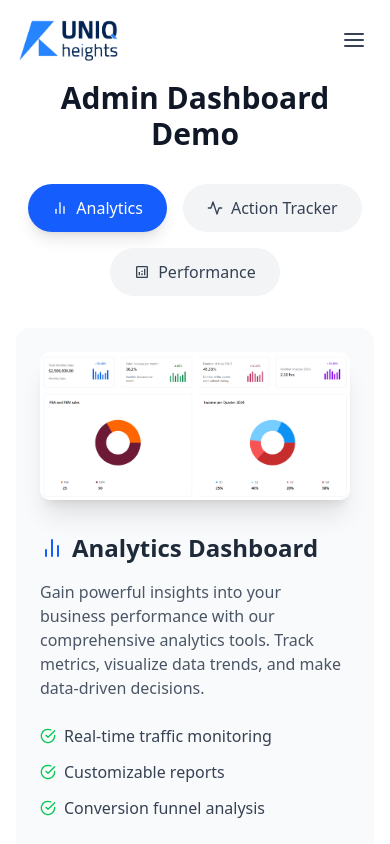
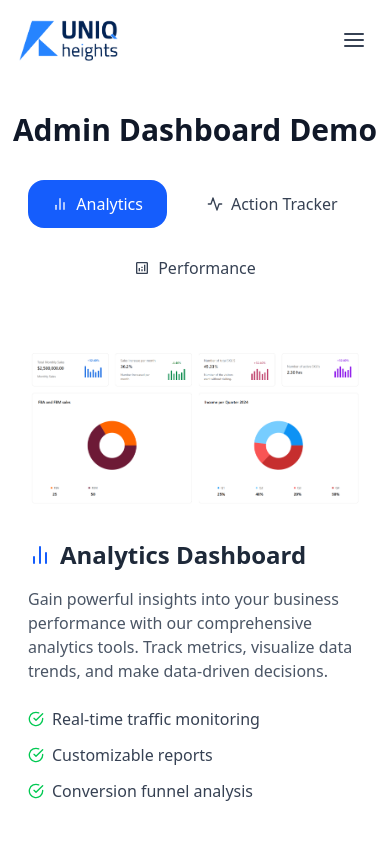
Before and after one commit to Saed-UniqHeights/uniqheight, a React (Vite) app: page /try-demo in a window 390 px wide. Shown: the top 844 px of the page. Built offline with nearby package versions, Linux system fonts and the light colour scheme.

Commit message:
Updated the try demo

```diff
--- a/src/pages/try-demo.tsx
+++ b/src/pages/try-demo.tsx
@@ -20,13 +20,14 @@ const TryDemo: React.FC = () => {
             animate={{ opacity: 1, y: 0 }}
             exit={{ opacity: 0, y: -20 }}
 
+
           >
-            <div className="flex flex-col md:flex-row gap-8">
+            <div className="flex flex-col md:flex-row gap-8 ">
               <div className="md:w-1/2">
                 <img
                   src="/assets/an1.PNG"
                   alt="Analytics Dashboard"
-                  className="rounded-lg shadow-xl object-cover h-full w-full"
+                  className=" object-cover h-full w-full"
                 />
               </div>
               <div className="md:w-1/2">
@@ -70,18 +71,18 @@ const TryDemo: React.FC = () => {
             initial={{ opacity: 0, y: 20 }}
             animate={{ opacity: 1, y: 0 }}
             exit={{ opacity: 0, y: -20 }}
-            className="p-8 bg-white rounded-xl shadow-lg"
+            className="p-2 bg-white "
           >
             <div className="flex flex-col md:flex-row gap-8">
               <div className="md:w-1/2">
                 <img
                   src="/assets/AT1.PNG"
                   alt="Action Tracker"
-                  className="rounded-lg object-cover shadow-xl  h-full w-full"
+                  className=" object-cover   h-full w-full"
                 />
               </div>
               <div className="md:w-1/2">
-                <div className="flex items-center mb-4">
+                <div className="flex items-center mb-2">
                   <FiActivity className="text-blue-600 text-2xl mr-2" />
                   <h2 className="text-2xl font-bold text-gray-800">
                     Action Tracker
@@ -119,7 +120,7 @@ const TryDemo: React.FC = () => {
             initial={{ opacity: 0, y: 20 }}
             animate={{ opacity: 1, y: 0 }}
             exit={{ opacity: 0, y: -20 }}
-            className="p-8 bg-white rounded-xl shadow-lg"
+            className="p-2 bg-white "
           >
             <div className="flex flex-col md:flex-row gap-8">
               <div className="md:w-1/2">
@@ -168,8 +169,8 @@ const TryDemo: React.FC = () => {
   };
 
   return (
-    <div className="max-w-7xl mx-auto px-4 flex min-h-screen flex-col items-center justify-between">
-      <div className="flex flex-col min-h-screen pt-20 md:pt-30 relative overflow-hidden">
+    <div className="max-w-7xl mx-auto px-1  flex min-h-screen flex-col items-center justify-between">
+      <div className="flex flex-col min-h-screen pt-28 md:pt-30 relative overflow-hidden bg-white">
         <h1 className="text-3xl font-bold text-gray-900 mb-8 text-center">
           Admin Dashboard Demo
         </h1>
@@ -178,10 +179,10 @@ const TryDemo: React.FC = () => {
           <motion.button
             whileHover={{ scale: 1.05 }}
             whileTap={{ scale: 0.95 }}
-            className={`px-6 py-3 rounded-full font-medium transition-colors flex items-center ${
+            className={`px-6 py-3 rounded-2xl font-medium transition-colors flex items-center ${
               activeTab === "analytics"
-                ? "bg-blue-600 text-white shadow-lg"
-                : "bg-gray-100 text-gray-700 hover:bg-gray-200"
+                ? "bg-blue-600 text-white "
+                : "bg-white text-gray-700 hover:bg-gray-200"
             }`}
             onClick={() => setActiveTab("analytics")}
           >
@@ -191,10 +192,10 @@ const TryDemo: React.FC = () => {
           <motion.button
             whileHover={{ scale: 1.05 }}
             whileTap={{ scale: 0.95 }}
-            className={`px-6 py-3 rounded-full font-medium transition-colors flex items-center ${
+            className={`px-6 py-3 rounded-2xl font-medium transition-colors flex items-center ${
               activeTab === "actionTracker"
-                ? "bg-blue-600 text-white shadow-lg"
-                : "bg-gray-100 text-gray-700 hover:bg-gray-200"
+                ? "bg-blue-600 text-white"
+                : "bg-white text-gray-700 hover:bg-gray-200"
             }`}
             onClick={() => setActiveTab("actionTracker")}
           >
@@ -204,10 +205,10 @@ const TryDemo: React.FC = () => {
           <motion.button
             whileHover={{ scale: 1.05 }}
             whileTap={{ scale: 0.95 }}
-            className={`px-6 py-3 rounded-full font-medium transition-colors flex items-center ${
+            className={`px-6 py-3 rounded-2xl font-medium transition-colors flex items-center ${
               activeTab === "performanceTracker"
-                ? "bg-blue-600 text-white shadow-lg"
-                : "bg-gray-100 text-gray-700 hover:bg-gray-200"
+                ? "bg-blue-600 text-white "
+                : "bg-white text-gray-700 hover:bg-gray-200"
             }`}
             onClick={() => setActiveTab("performanceTracker")}
           >
@@ -220,7 +221,7 @@ const TryDemo: React.FC = () => {
           initial={{ opacity: 0 }}
           animate={{ opacity: 1 }}
           transition={{ duration: 0.3 }}
-          className="bg-gray-50 p-6 rounded-xl"
+          className="bg-white p-6 rounded-xl"
         >
           {renderContent()}
         </motion.div>
```
